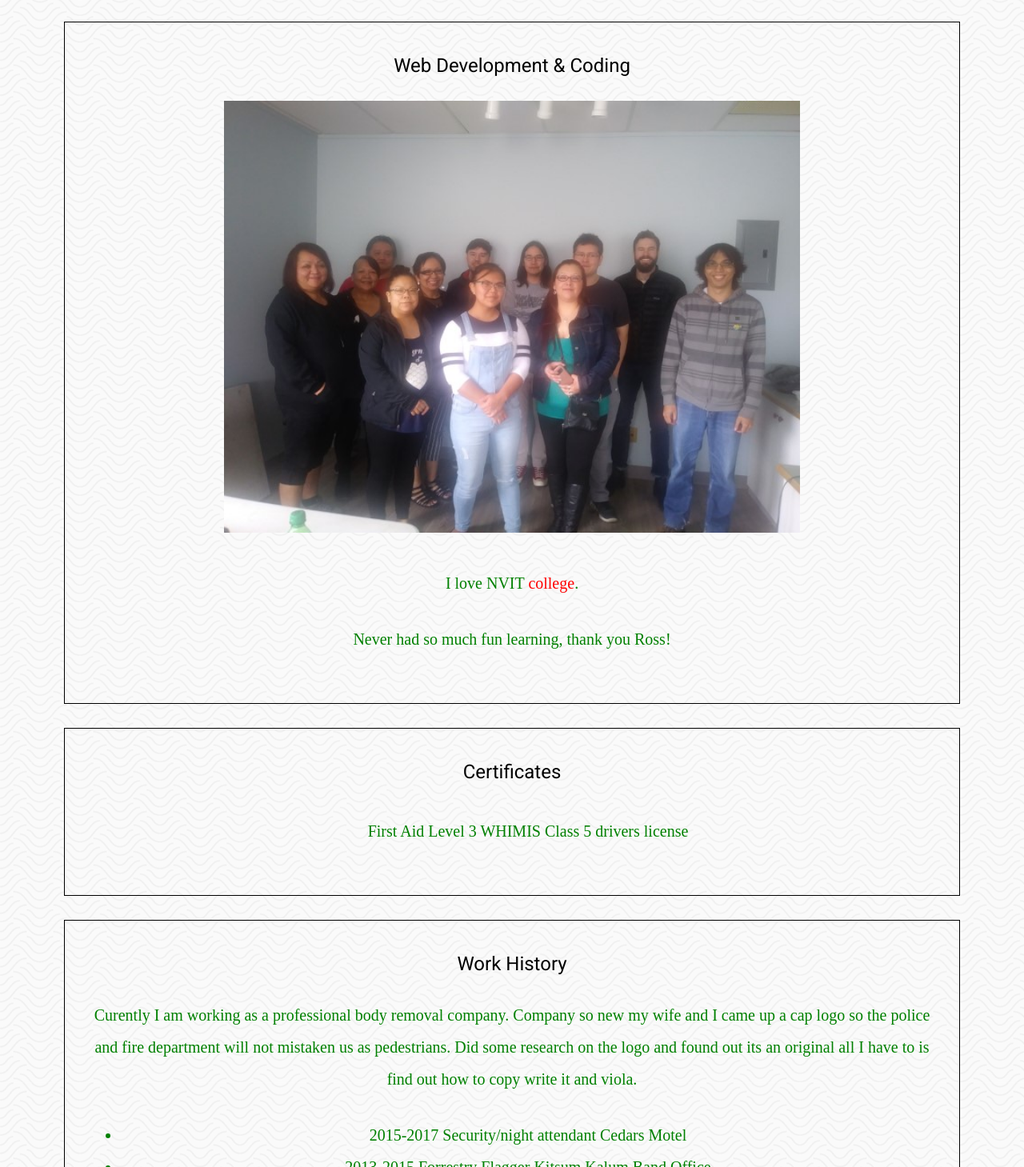
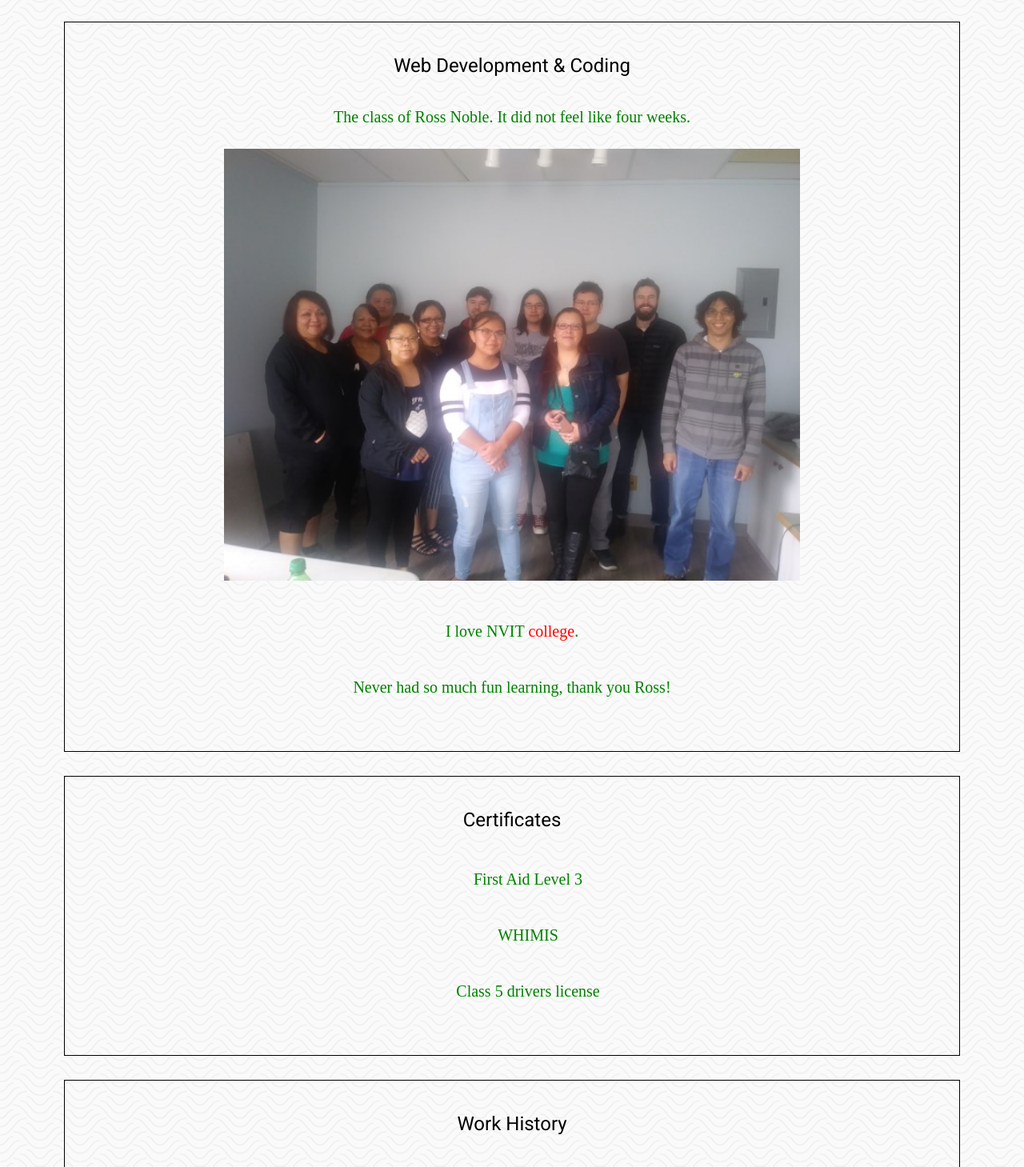
Before and after one commit to mikeedgar1965/website, a plain HTML site: page index.html in a window 1280 px wide. Shown: the part 2580-4039 px from the top of the page at 80% size. Drawn offline with Linux system fonts and the light colour scheme.

Commit message:
Update index.html

```diff
--- a/index.html
+++ b/index.html
@@ -43,6 +43,9 @@
 
       <section>
         <h1>Web Development & Coding </h1>
+        <h2>
+          The class of Ross Noble. It did not feel like four weeks.
+        </h2>
 
 
       <img src="ross (Small).jpg" alt="class-pics" width='720 height='480'/>
@@ -58,11 +61,15 @@
         <h1>
           Certificates
         </h1>
-          <ul>
+            <ul>
             First Aid Level 3
+            </ul>
+            <ul>
             WHIMIS
+            </ul>
+            <ul>
             Class 5 drivers license
-          </ul>
+            </ul>
         </section>
 
 
```
